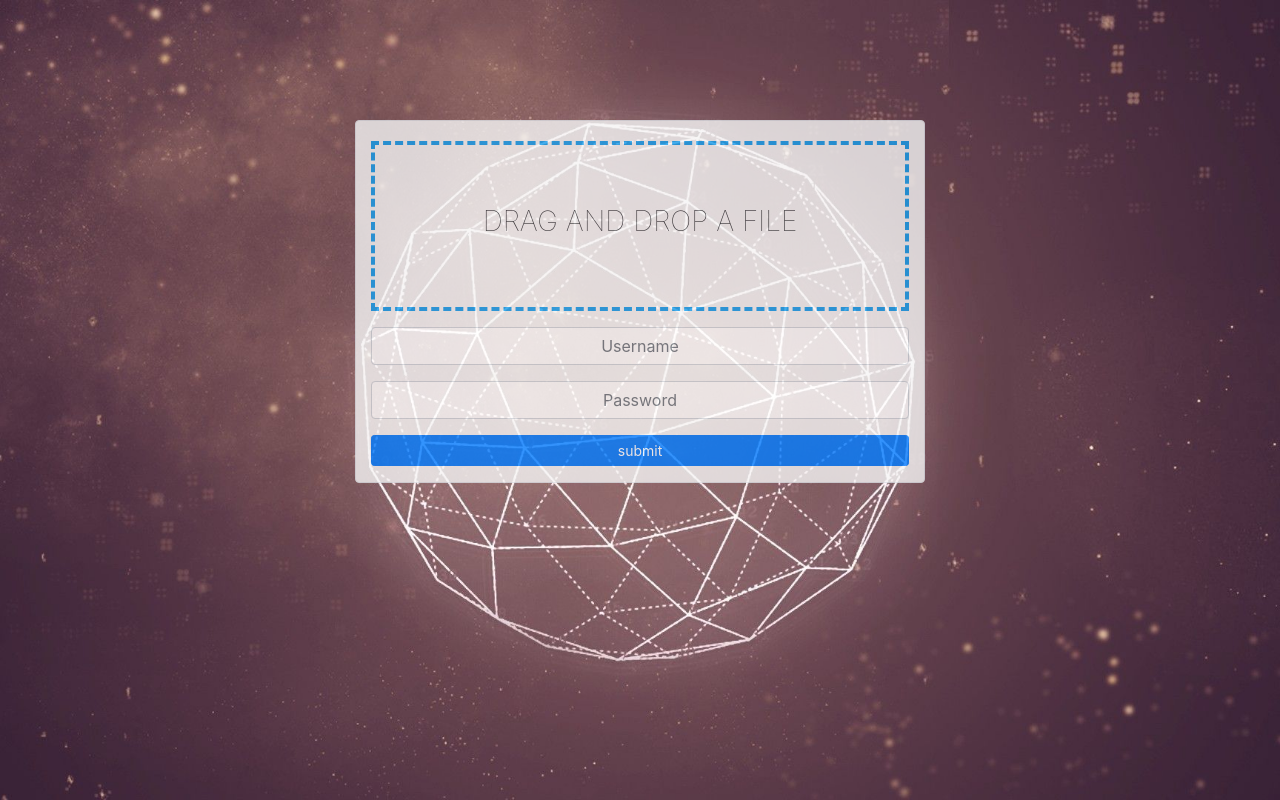
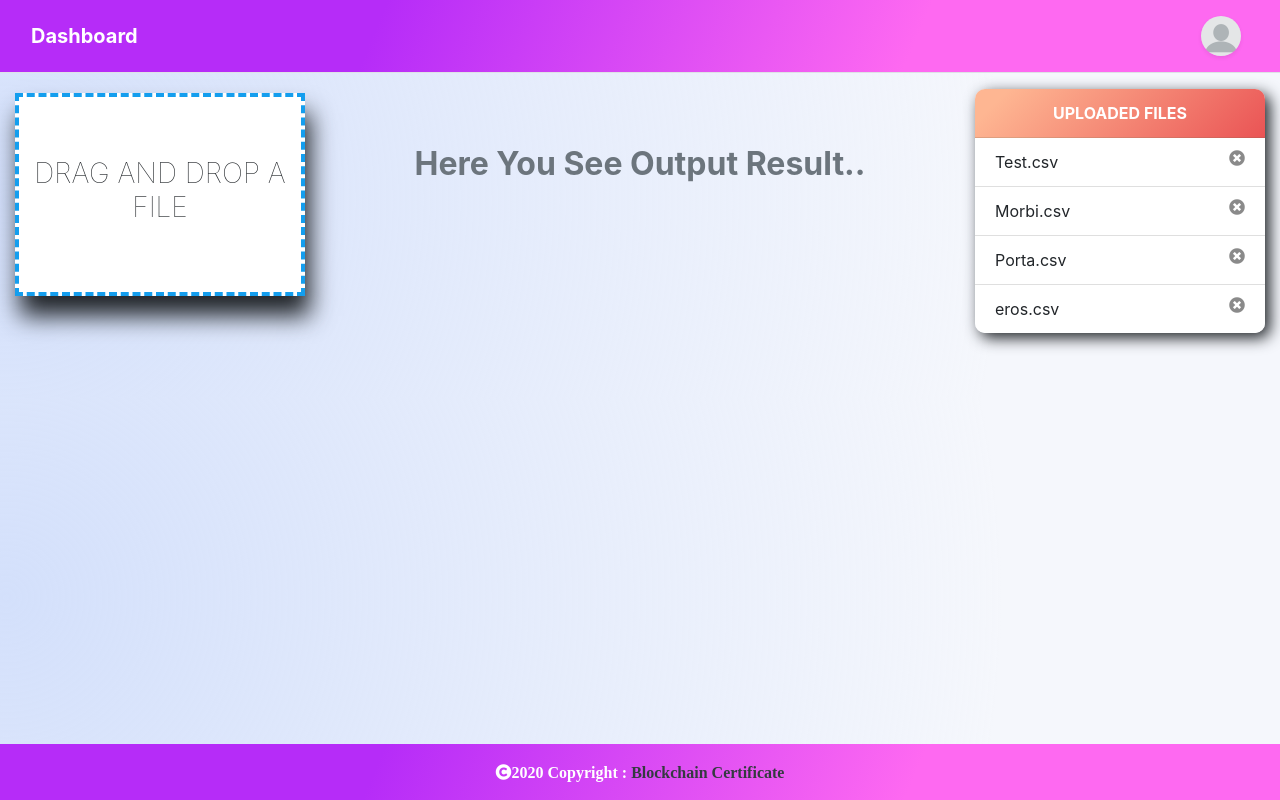
Before and after one commit to himanshuxmehra/blockchain-cert-django, a Django app: page /dashboard/ in a window 1280 px wide. Run offline with Django 3.2, Linux system fonts and the light colour scheme; some libraries are stand-ins or nearby versions.

Commit message:
update dashboard

```diff
--- a/website/csvmanager/templates/csvmanager/main.html
+++ b/website/csvmanager/templates/csvmanager/main.html
@@ -8,10 +8,12 @@
     <meta name="viewport" content="width=device-width, initial-scale=1.0">
     <title>Csv Upload</title>
     <!-- css -->
+    <link rel="stylesheet" href="https://use.fontawesome.com/releases/v5.15.1/css/all.css" integrity="sha384-vp86vTRFVJgpjF9jiIGPEEqYqlDwgyBgEF109VFjmqGmIY/Y4HV4d3Gp2irVfcrp" crossorigin="anonymous">
     <link rel="stylesheet" href="https://stackpath.bootstrapcdn.com/bootstrap/4.5.2/css/bootstrap.min.css"
         integrity="sha384-JcKb8q3iqJ61gNV9KGb8thSsNjpSL0n8PARn9HuZOnIxN0hoP+VmmDGMN5t9UJ0Z" crossorigin="anonymous">
     <link rel="stylesheet" href="{% static 'css/style.css' %}">
     <link rel="stylesheet" href="{% static 'css/style-2.css' %}">
+    <link rel="canonical" href="https://getbootstrap.com/docs/4.0/examples/sticky-footer/">
     <!-- css// -->
 </head>
 
@@ -22,7 +24,11 @@
 
 
     {% endblock %}
-
+    <footer class="footer mt-auto py-3">
+        <div class="container text-center">
+          <span class="text-white"> <i class="fa fa-copyright" aria-hidden="true">2020 Copyright : <span class="text-dark"> Blockchain Certificate</span></i></span>
+        </div>
+    </footer>
 </body>
 <!-- js -->
 <script src="https://code.jquery.com/jquery-3.5.1.slim.min.js"
@@ -42,6 +48,11 @@
         myobj.remove();
     }
 </script>
+<script>
+    function myFunction() {
+        document.getElementById("Output").innerHTML = "Output Result ";
+    }
+</script>
 <!-- js// -->
 
 </html>
--- a/website/csvmanager/templates/csvmanager/uploader.html
+++ b/website/csvmanager/templates/csvmanager/uploader.html
@@ -1,49 +1,98 @@
 {% extends 'csvmanager/main.html' %}
 
 {% block content %}
+{%load static %}
 
-<div class="container main">
+<div class="container-fluid main">
     <div class="row">
-        <div class="col-md-3"></div>
-        <div class="col-md-6 border rounded bg">
+        <div class="col-md-12 border-bottom ry">
+            <nav class="navbar navbar-expand-lg navbar-dark">
+                <a class="navbar-brand font-weight-bold" href="#">Dashboard</a>
+                <button class="navbar-toggler" type="button" data-toggle="collapse" data-target="#navbarNav"
+                    aria-controls="navbarNav" aria-expanded="false" aria-label="Toggle navigation">
+                    <span class="navbar-toggler-icon"></span>
+                </button>
+                <div class="collapse navbar-collapse ml-auto" id="navbarNav">
+                    <ul class="navbar-nav ml-auto">
+                        <li class="nav-item dropdown active">
+                            <a class="nav-link " href="#" id="dropdown01" data-toggle="dropdown" aria-haspopup="true"
+                                aria-expanded="false">
+                                <img src="{% static 'images/user.png' %}" height="40px" class="rounded-circle my-user shadow-sm"
+                                    alt="user">
+                            </a>
+                            <div class="dropdown-menu dropdown-menu-lg-right" aria-labelledby="dropdown01">
+                                <h6 class="dropdown-item">User</h6>
+                                <a class="dropdown-item" href="#">Logout</a>
+                            </div>
+                        </li>
+                    </ul>
+                </div>
+            </nav>
+        </div>
 
-            <form class="mb-3 mt-3" id="demoForm">
-                <div class="image-upload-wrap">
-                    <input class="file-upload-input" type='file' onchange="readURL(this);"  id="fileUpload" accept=".csv"
+    </div>
+    <div class="row mb-5">
+        <div class="col-md-3">
+            <div class="image-upload-wrap mb-4 bg-white drop-style">
+                <input class="file-upload-input" type='file' multiple accept="csv/*" onchange="readURL(this);" id="fileUpload" accept=".csv"
                     required />
                 <div class="drag-text">
                     <h3>Drag and drop a file</h3>
                 </div>
-
             </div>
             <div class="file-upload-content">
-                    <div class="image-title-wrap">
-                        <input type="button" class="btn btn-success" id="upload" value="view" onclick="Upload()" />
-                        <button type="button" class="btn btn-secondary" onclick="removeUpload(); rem(); location.reload();"  class="remove-image">Remove <span
-                                class="image-title">Uploaded Image</span></button>
+                <div class="image-title-wrap mt-4">
+                    <input type="button" class="btn btn-success" id="upload" value="view" onclick="Upload(); myFunction();" />
+                    <button type="button" class="btn btn-secondary" onclick="removeUpload(); rem(); location.reload();"
+                        class="remove-image">Remove <span class="image-title">Uploaded Image</span></button>
                 </div>
 
             </div>
 
+        </div>
+        <div class="col-md-6">
+            <!-- <div class="col-md-12 bg-white mb-4"> -->
+                <h4 class="text-center font-weight-bold my-output mt-2 rounded border-bottom-0 mb-0" id="Output" ></h4>
+                <div id="dvCSV" class="st  mb-3 mt-0">
+
+                </div>
+                <h2 class="text-center pt-5 pb-5 font-weight-bold text-muted "> Here You See Output Result..</h2>
+            <!-- </div> -->
+
+            <!-- <form class="mb-3 mt-3" id="demoForm">
+
+
 
             <div class="form-group mt-3">
-                    <input type="text" name="username" class="form-control text-center"  placeholder="Username" required>
+                <input type="text" name="username" class="form-control text-center" placeholder="Username" required>
             </div>
             <div class="form-group">
-                    <input type="password" name="password" class="form-control text-center"  placeholder="Password" required>
+                <input type="password" name="password" class="form-control text-center" placeholder="Password"
+                    required>
             </div>
             <button class="btn btn-primary btn-lg btn-block btn-sm" type="submit">submit</button>
-            </form>
+        </form> -->
 
         </div>
-        <div class="col-md-3"></div>
-    </div>
-    <div class="row mt-3 mb-3">
-        <div class="col-md-12 bg-white">
-            <div id="dvCSV" class="st">
-            </div>
-        </div>
-    </div>
+        <div class="col-md-3">
+            <ul class="list-group mt-3 mb-3 list-group-flush my-shadow">
+                <li class="list-group-item text-center bg-primary-a text-uppercase text-white font-weight-bold">
+                    Uploaded FileS
+                </li>
+                <!-- upload file section here -->
+                <li class="list-group-item">Test.csv <i class="fas fa-times-circle float-right my-hover" title="Remove"></i></li>
+                <li class="list-group-item">Morbi.csv <i class="fas fa-times-circle float-right my-hover" title="Remove"></i></li>
+                <li class="list-group-item">Porta.csv <i class="fas fa-times-circle float-right my-hover" title="Remove"></i></li>
+                <li class="list-group-item">eros.csv <i class="fas fa-times-circle float-right my-hover" title="Remove"></i></li>
+              </ul>
         </div>
 
+    </div>
+    <!-- <div class="row mt-3 mb-3">
+
+    </div> -->
+
+</div>
+
+
 {% endblock %}
--- a/website/static/css/style-2.css
+++ b/website/static/css/style-2.css
@@ -12,6 +12,7 @@
     outline: none;
     opacity: 0;
     cursor: pointer;
+    /* box-shadow: 10px 10px 5px grey; */
   }
 
   .image-upload-wrap {
@@ -19,11 +20,16 @@
     border: 4px dashed #149eee;
     position: relative;
   }
+  .image-upload-wrap:hover {
+    margin-top: 20px;
+    border: 4px dashed #149eee;
+    position: relative;
+  }
 
-  .image-dropping,
+   .image-dropping,
   .image-upload-wrap:hover {
     background-color: #149eeebd;
-    border: 4px dashed #ffffff;
+    border: 4px dashed #e13838;
   }
 
   .image-title-wrap {
--- a/website/static/css/style.css
+++ b/website/static/css/style.css
@@ -1,12 +1,9 @@
 body{
-    background-image: url("/static/images/bg.jpg");
-    background-position: center;
-    background-repeat: no-repeat;
-    background-attachment: fixed;
-    background-size: cover;
+    background-image: radial-gradient( circle 993px at 0.5% 50.5%,  rgba(137,171,245,0.37) 0%, rgba(245,247,252,1) 100.2% );
 }
 .main{
-    margin-top: 120px;
+    margin-top: 0px;
+
 }
 .bg{
     background-color:  whitesmoke;
@@ -19,4 +16,51 @@ body{
 .st{
     overflow: auto;
     max-height: 500px;
+    background-color: white;
+    box-shadow: 5px 5px 8px !important;
 }
+.navbar{
+    border: none!important;
+}
+
+.drop-style{
+    box-shadow: 5px 20px 23px !important;
+
+}
+.ry{
+    background-image: linear-gradient( 292.9deg,  rgba(254,105,241,1) 28.8%, rgba(182,44,248,1) 70.4% );
+}
+.border-left{
+   border: 2px;
+}
+.bg-white{
+    box-shadow: 5px 20px 23px !important;
+}
+.my-shadow{
+    box-shadow: 5px 5px 15px !important;
+    border-radius: 10px;
+}
+.bg-primary-a{
+    background-image: linear-gradient( 135deg, #FEB692 10%, #EA5455 100%);
+}
+.my-hover{
+    color: rgba(97, 97, 97, 0.741);
+}
+.my-hover:hover{
+    color: black;
+
+}
+.list-group-item:hover{
+    background-color: rgba(94, 94, 255, 0.741);
+    color: white;
+}
+footer{
+    background-image: linear-gradient( 292.9deg,  rgba(254,105,241,1) 28.8%, rgba(182,44,248,1) 70.4% );
+    position: fixed;
+    bottom: 0;
+    width: 100%;
+}
+.my-output{
+    background-image: linear-gradient( 135deg, #FEB692 10%, #EA5455 100%);
+    color: white;
+}
```
Also changed, not shown: website/static/images/bg.jpg (deleted), website/static/images/user.png (added). Lines whose indentation alone changed are shown as unchanged.
